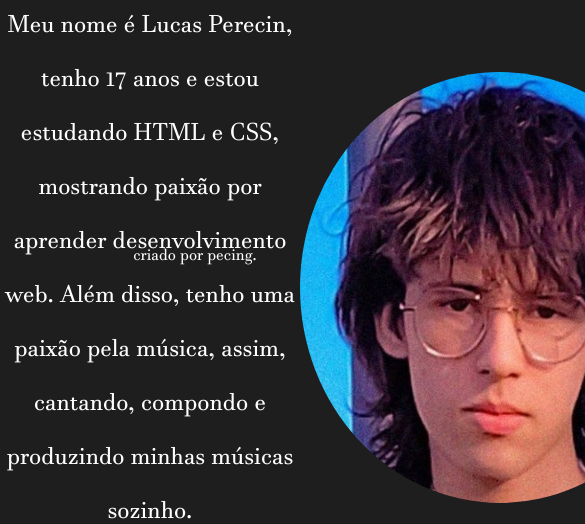
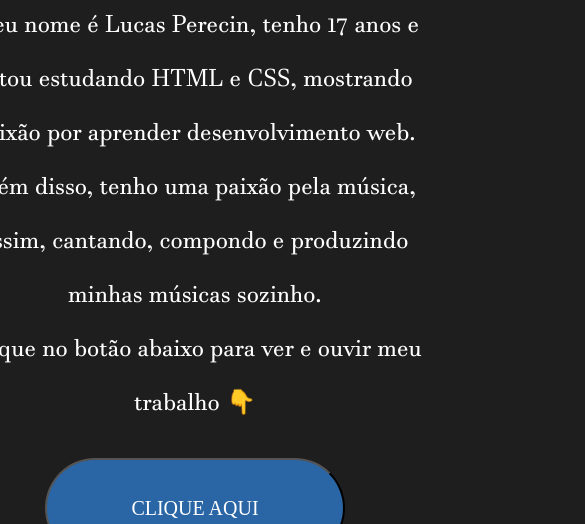
Before and after one commit to pecing/pecing, a plain HTML site: page index.html in a window 390 px wide. Shown: the part 564-1088 px from the top of the page, 585 px wide, since content can reach past the window. Drawn offline with Linux system fonts and the light colour scheme; a web font is replaced by a local one.

Commit message:
media querie att

```diff
--- a/style.css
+++ b/style.css
@@ -28,7 +28,15 @@
     text-decoration: none;
 }
 
+html {
+    height: 100%;
+    min-height: 100%;
+}
+
 body {
+    display: flex;
+    flex-direction: column;
+    min-height: 100%;
     font-size: 100%;
     background-color: #1E1E1E;
 }
@@ -42,7 +50,6 @@ body {
     justify-content: space-around;
     padding: 24px;
     padding-right: 0px;
-    margin: auto;
 
 }
 
@@ -123,17 +130,15 @@ body {
 }
 
 .rodape {
-    position: absolute;
-    bottom: 0;
+    margin-top: auto;
     width: 100%;
-    height: 2.5rem;
 }
 
 .rodape-creditos {
     text-align: center;
 }
 
-@media screen and (max-width: 768px) {
+@media screen and (max-width: 1040px) {
     .cabecalho {
         display: flex;
         flex-direction: column;
@@ -144,4 +149,41 @@ body {
     .cabecalho-imagem {
         margin: 0;
     }
+
+    .conteudo-principal {
+        display: flex;
+        flex-direction: column;
+    }
+
+    .conteudo-principal-imagem {
+        margin-top: 40px;
+        margin-bottom: 40px;
+    }
 }
+
+@media screen and (max-width: 620px) {
+    .cabecalho {
+        display: flex;
+        flex-direction: column;
+        justify-content: center;
+        text-align: center;
+    }
+
+    .cabecalho-imagem {
+        margin: 0;
+    }
+
+    .conteudo-principal {
+        display: flex;
+        flex-direction: column;
+    }
+
+    .conteudo-principal-imagem {
+        margin-top: 40px;
+        margin-bottom: 40px;
+    }
+
+    .conteudo-principal-texto {
+        max-width: 500px;
+    }
+}
```
